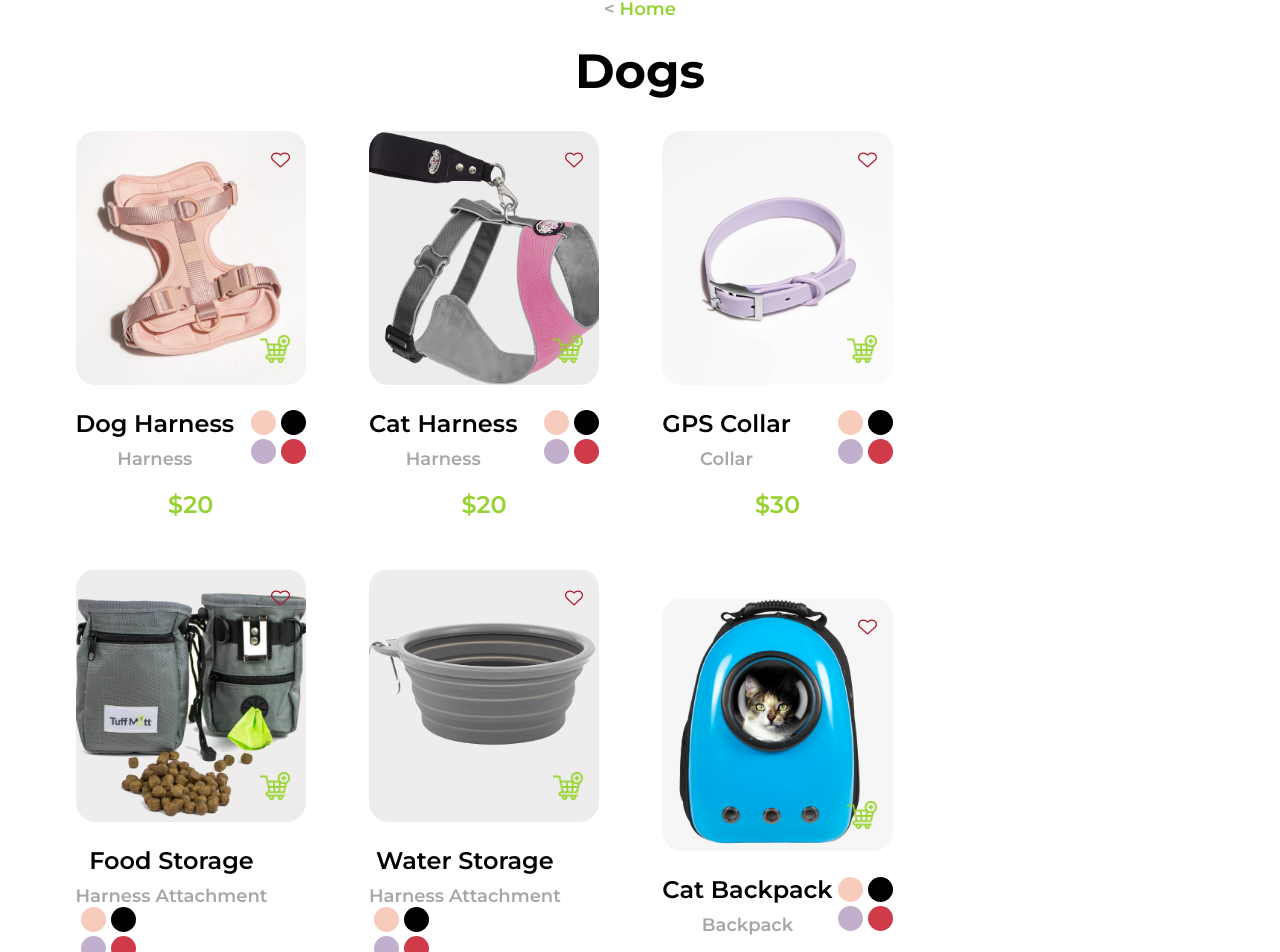
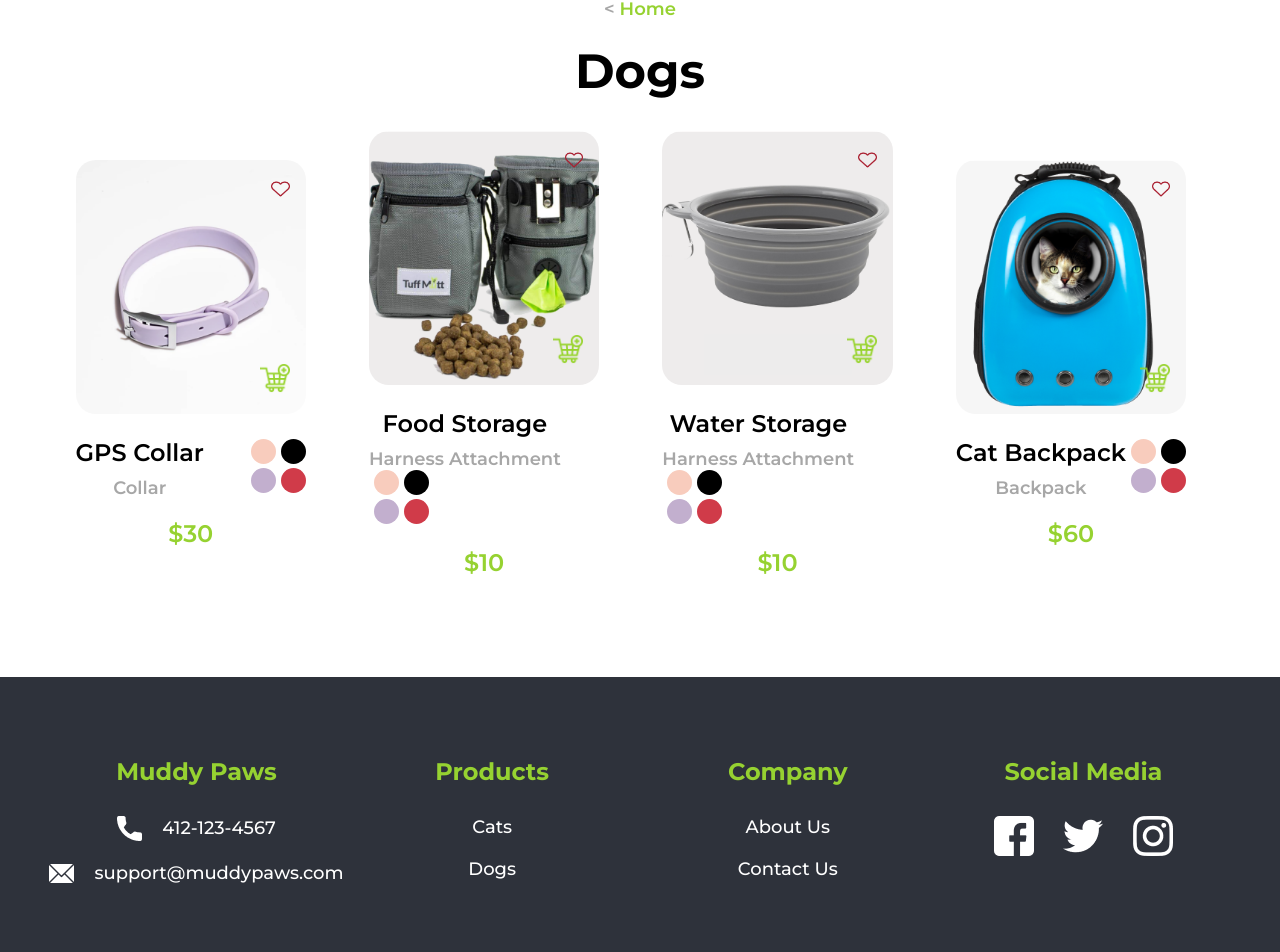
Before and after one commit to NathanJen/assignment_6, a React (Create React App) app: page /products in a window 1280 px wide. Shown: the part 158-1110 px from the top of the page. Built offline with nearby package versions, Linux system fonts and the light colour scheme.

Commit message:
cat and dog pages showing different items

```diff
--- a/src/components/Footer/Footer.module.css
+++ b/src/components/Footer/Footer.module.css
@@ -1,7 +1,7 @@
 footer {
   background-color: #2E323B;
-  margin-top: 70px;
-  padding: 70px 5% 70px 5%;;
+  margin-top: 50px;
+  padding: 70px 5% 70px 5%;
   display: flex;
   text-align: center;
   justify-content: space-between;
--- a/src/components/Header/Header.js
+++ b/src/components/Header/Header.js
@@ -12,8 +12,8 @@ function Nav() {
   return (
     <nav>
       <ul className={styles.navLinks}>
-        <li><NavLink to='/products'><p className={styles.navLink}>Cats</p></NavLink></li>
-        <li><NavLink to='/products'><p className={styles.navLink}>Dogs</p></NavLink></li>
+        <li><NavLink to='/products?category=cat'><p className={styles.navLink}>Cats</p></NavLink></li>
+        <li><NavLink to='/products?category=dog'><p className={styles.navLink}>Dogs</p></NavLink></li>
       </ul>
     </nav>
   )
--- a/src/components/Home/Home.js
+++ b/src/components/Home/Home.js
@@ -44,8 +44,8 @@ export default function Home () {
       <Hero image={HeroImage} />
       <CategoryContainer name="Category">
         <div className='row'>
-          <CategoryCard imageSrc={CatCategoryImg} name="Cats" path="/products" />
-          <CategoryCard imageSrc={DogCategoryImg} name="Dogs" path="/products" />
+          <CategoryCard imageSrc={CatCategoryImg} name="Cats" path='/products?category=cat' />
+          <CategoryCard imageSrc={DogCategoryImg} name="Dogs" path='/products?category=dog' />
         </div>
       </CategoryContainer>
       <CategoryContainer name="Trending">
--- a/src/components/Products/Products.js
+++ b/src/components/Products/Products.js
@@ -4,19 +4,45 @@ import { NavLink } from "react-router-dom"
 import Items from '../../shared/items'
 import ItemCard from '../ItemCard/ItemCard'
 import Modal from '../Modal/Modal'
+import queryString from 'query-string'
+import { getFilteredItems } from '../../shared/Utils'
 
 export default class Products extends React.Component {
   constructor(props) {
     super(props)
 
     this.state = {
+      items: [],
       showModal: false,
       selectedItem: null,
     }
 
+    const { category } = queryString.parse(this.props.location.search)
+    console.log(getFilteredItems(category))
+
     this.openModal = this.openModal.bind(this)
     this.closeModal = this.closeModal.bind(this)
     this.renderModal = this.renderModal.bind(this)
+  }
+
+  componentDidMount() {
+    const { category } = queryString.parse(this.props.location.search)
+
+    this.setState({
+      items: getFilteredItems(category)
+    })
+  }
+
+  componentDidUpdate(prevProps, prevState) {
+    const urlMatch = queryString.parse(this.props.location.search).category === queryString.parse(prevProps.location.search).category
+
+    if (!urlMatch) {
+      const { category } = queryString.parse(this.props.location.search)
+
+      this.setState({
+        items: getFilteredItems(category)
+      })
+    }
   }
 
   openModal = (item) => {
@@ -51,7 +77,7 @@ export default class Products extends React.Component {
           <h1 className="category-name">Dogs</h1>
         </div>
         <div className='startRow'>
-          {Items.map((item, i) =>
+          {this.state.items.map((item, i) =>
             <ItemCard
               item={item}
               openModal={this.openModal}
--- a/src/shared/Utils.js
+++ b/src/shared/Utils.js
@@ -1,3 +1,5 @@
+import Items from './items'
+
 export const sizes = ["Tiny", "Small", "Medium", "Large"]
 export const quantities = [1,2,3,4,5,6,7,8,9,10,11,12,13,14,15,16,17,18,19,20]
 export const colors = ['Strawberry', 'Blackberry', 'Crazyberry', 'Fire Orange']
@@ -15,3 +17,15 @@ export const getItemsCount = (cart) => {
   }
   return itemsCount
 }
+
+export const getFilteredItems = (category) => {
+  let filteredItems = []
+
+  for (let i=0; i<Items.length; i++) {
+    if ((Items[i].category === category) || (Items[i].category === 'accessories')) {
+      filteredItems.push(Items[i])
+    }
+  }
+
+  return filteredItems
+}
```
